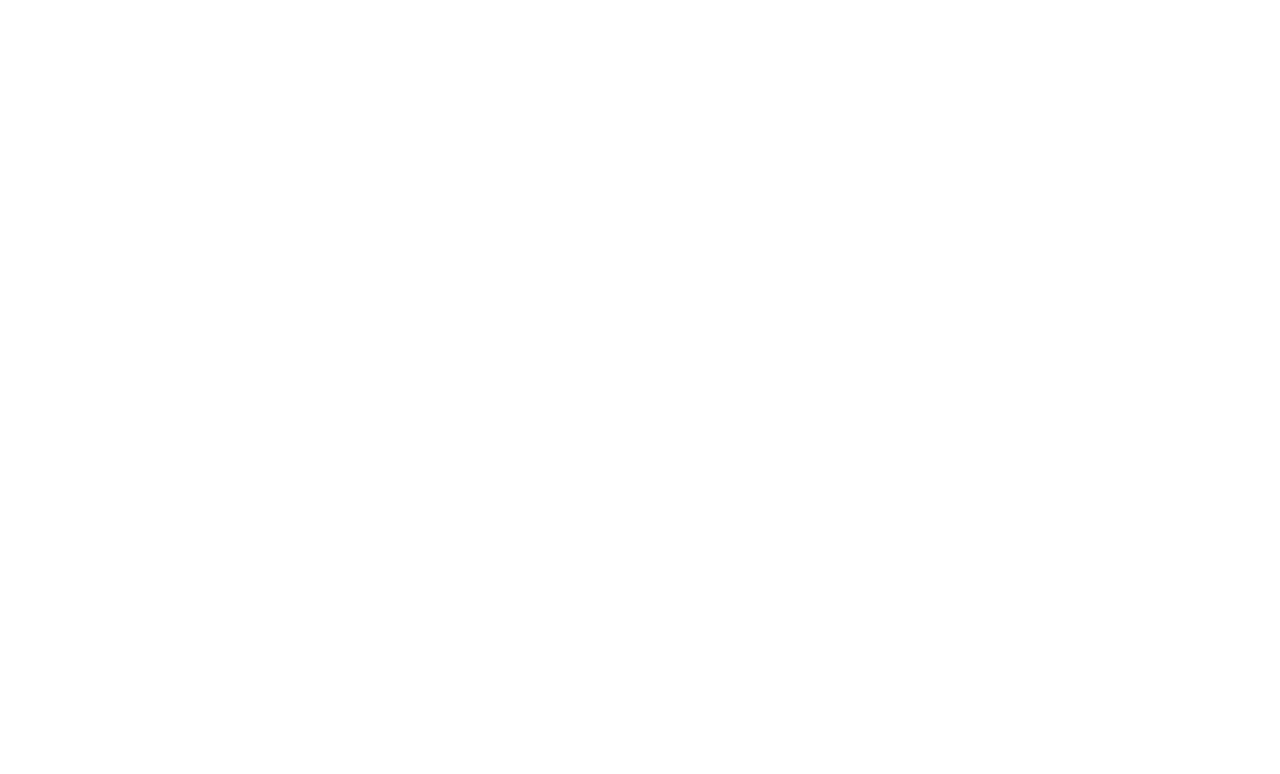
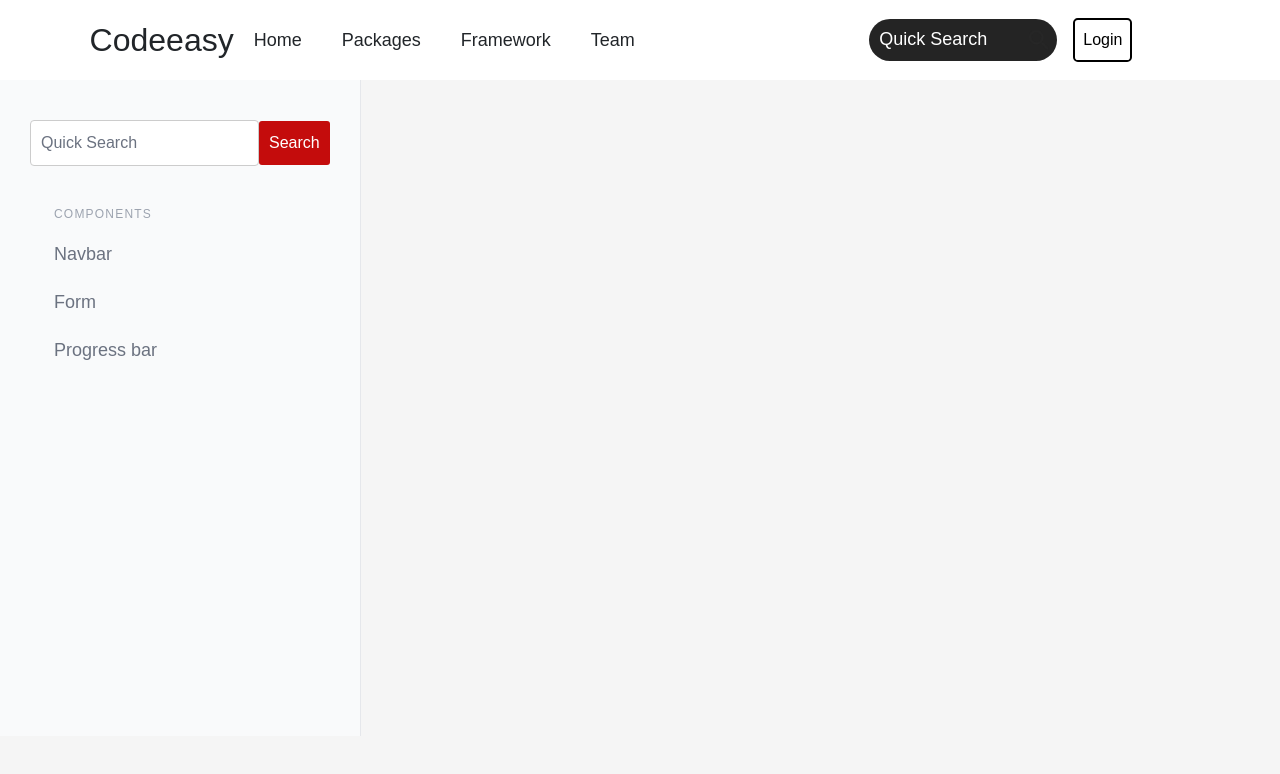
Before and after one commit to Parvsharma04/code-easy, a React (Vite) app in the folder frontend/: page /framework in a window 1280 px wide. Before the commit this address had no page. Shown: the top 774 px of the page. Built offline with nearby package versions, Linux system fonts and the light colour scheme.

Commit message:
navbar updated

```diff
--- a/frontend/src/App.jsx
+++ b/frontend/src/App.jsx
@@ -3,8 +3,8 @@
 import Team from "./Components/Team";
 import { Route, Routes } from "react-router-dom";
 import Login from "./Components/Login";
-import 'bootstrap/dist/css/bootstrap.min.css';
 import Demo from './Components/Demo'
+import Framework from "./Components/Framework";
 
 const App = () => {
   const current_theme = localStorage.getItem("current_theme");
@@ -21,6 +21,7 @@
         <Route path="/team" element={<Team />}/>
         <Route path="/packages" element={<Demo />}/>
         <Route path="/register" element={<Login />}/>
+        <Route path="/framework" element={<Framework />}/>
       </Routes>
     </div>
   );
--- a/frontend/src/Components/Demo.jsx
+++ b/frontend/src/Components/Demo.jsx
@@ -1,8 +1,10 @@
 import React from 'react'
+import Navbar from "./Navbar"
 
 const Demo = () => {
   return (
     <div>
+      <Navbar />
       <section className="text-gray-400 bg-gray-900 body-font">
   <div className="container px-5 py-24 mx-auto">
     <div className="flex flex-wrap -m-4">
--- /dev/null
+++ b/frontend/src/Components/Framework.jsx
@@ -0,0 +1,14 @@
+import React from 'react'
+import Sidebar from './Sidebar'
+import Navbar from './Navbar'
+
+const Framework = () => {
+  return (
+    <div className='framework'>
+        <Navbar />
+      <Sidebar />
+    </div>
+  )
+}
+
+export default Framework
--- a/frontend/src/Components/Navbar.jsx
+++ b/frontend/src/Components/Navbar.jsx
@@ -1,31 +1,107 @@
-import React from 'react'
-import '../styles/Navbar.css'
-import logo_light from '../assets/logo-black.png'
-import logo_dark from '../assets/logo-white.png'
-import search_icon_light from '../assets/search-w.png'
-import search_icon_dark from '../assets/search-b.png'
-import toggle_light from '../assets/night.png'
-import togggle_dark from '../assets/day.png'
-const Navbar = ({theme,settheme}) => {
-  const toggle_mode=()=>{
-     theme=='light'? settheme('dark'):settheme('light');
+import React, { useEffect } from "react";
+import "../styles/Navbar.css";
+import logo_light from "../assets/logo-black.png";
+import logo_dark from "../assets/logo-white.png";
+import search_icon_light from "../assets/search-w.png";
+import search_icon_dark from "../assets/search-b.png";
+import toggle_light from "../assets/night.png";
+import togggle_dark from "../assets/day.png";
+
+
+const Navbar = ({ theme, settheme }) => {
+  const toggle_mode = () => {
+    theme == "light" ? settheme("dark") : settheme("light");
+  };
+
+  const mediumDeviceToggle = () => {
+    let navbar = document.querySelector(".navbar");
+    let right = document.querySelector(".right");
+    let left_ul = document.querySelector(".left ul");
+
+    if(right.style.display === "none"){
+      right.style.display = "flex";
+      right.style.justifyContent = "center";
+      right.style.alignItems = "center";
+    }
+    else{
+      right.style.display = "none"
+    }
+    left_ul.style.display = left_ul.style.display === "none" ? "block" : "none";
   }
+
   return (
-    <div className='navbar'>
-      <img src={theme=='light'?logo_light:logo_dark} alt="" className='logo' />
-      <ul>
-        <li>Home</li>
-        <li>About</li>
-        <li>Contact</li>
-        <li>Sevice</li>
-      </ul>
-      <div className='search-box'>
-        <input type="text" placeholder='search' />
-        <img src={theme=='light'?search_icon_light:search_icon_dark}alt="" />
+    <div className="navbar">
+      <div className="left">
+        <h2 className={theme == "light" ? logo_light : logo_dark}>Codeeasy</h2>
+        <ul>
+          <a href="/">
+            <li>Home</li>
+          </a>
+          <a href="/packages">
+            <li>Packages</li>
+          </a>
+          <a href="/framework">
+            <li>Framework</li>
+          </a>
+          <a href="/team">
+            <li>Team</li>
+          </a>
+        </ul>
       </div>
-      <img  onClick={()=>{toggle_mode()}}src={theme=='light'? toggle_light:togggle_dark} alt="" className='toggle-icon' />
+      <div className="right">
+        <div className="search-box">
+          <input type="text" placeholder="Quick Search" className="pt-2"/>
+          <img
+            src={theme == "light" ? search_icon_light : search_icon_dark}
+            className="mr-2"
+          />
+        </div>
+        <button
+          onClick={() => (window.location.href = "/register")}
+          className={`bg-white text-black p-2 rounded-lg ml-3 ${theme} === "light ? btn-light : null`}
+        >
+          Login
+        </button>
+        <img
+          onClick={() => {
+            toggle_mode();
+          }}
+          src={theme == "light" ? toggle_light : togggle_dark}
+          alt=""
+          className="toggle-icon ml-2"
+        />
+      </div>
+
+      <div className="hamburger w-6">
+        <button id="menubtn" onClick={ () => mediumDeviceToggle()}>
+          <svg
+            viewBox="0 0 24 24"
+            fill="none"
+            xmlns="http://www.w3.org/2000/svg"
+          >
+            <path
+              d="M4 18L20 18"
+              stroke="#000000"
+              strokeWidth="2"
+              strokeLinecap="round"
+            />
+            <path
+              d="M4 12L20 12"
+              stroke="#000000"
+              strokeWidth="2"
+              strokeLinecap="round"
+            />
+            <path
+              d="M4 6L20 6"
+              stroke="#000000"
+              strokeWidth="2"
+              strokeLinecap="round"
+            />
+          </svg>
+        </button>
+      </div>
     </div>
-  )
-}
+  );
+};
 
-export default Navbar
+export default Navbar;
--- /dev/null
+++ b/frontend/src/Components/Sidebar.jsx
@@ -0,0 +1,42 @@
+import React from "react";
+import "../styles/Sidebar.css";
+
+const Sidebar = () => {
+  return (
+    <div>
+      <div className="w-64 bg-gray-50 border-r border-gray-200 sidebar">
+        <div className="mb-10 mt-10 flex justify-center items-center">
+            <input type="text" className="rounded" placeholder="Quick Search" />
+            <button className="btn">Search</button>
+        </div>
+
+        <div className="mb-10 text-lg">
+          <h3 className="mx-6 mb-2 text-xs text-gray-400 uppercase tracking-widest">
+            Components
+          </h3>
+
+          <a
+            href="/framework/navbar"
+            className="flex items-center px-6 py-2.5 text-gray-500 hover:text-orange-600 group"
+          >
+            Navbar
+          </a>
+          <a
+            href="/framework/form"
+            className="flex items-center px-6 py-2.5 text-gray-500 hover:text-orange-600 group"
+          >
+            Form
+          </a>
+          <a
+            href="/framework/progressBar"
+            className="flex items-center px-6 py-2.5 text-gray-500 hover:text-orange-600 group"
+          >
+            Progress bar
+          </a>
+        </div>
+      </div>
+    </div>
+  );
+};
+
+export default Sidebar;
--- a/frontend/src/Components/Team.jsx
+++ b/frontend/src/Components/Team.jsx
@@ -4,11 +4,12 @@
 import GitHubIcon from "@mui/icons-material/GitHub";
 import EmailIcon from "@mui/icons-material/Email";
 import InstagramIcon from "@mui/icons-material/Instagram";
-
+import Navbar from "./Navbar"
 
 const Team = () => {
   return (
-    <div>
+    <>
+      <Navbar />
       <section>
         <div className="row">
           <h1>Our Team</h1>
@@ -107,11 +108,8 @@
             </div>
           </div>
         </div>
-
       </section>
-
-
-    </div>
+    </>
   );
 };
 
--- a/frontend/src/styles/Navbar.css
+++ b/frontend/src/styles/Navbar.css
@@ -8,10 +8,13 @@
     padding: 15px 7%;
     transition: 0.5s;
 }
-.logo
-{
-    width: 160px;
-    cursor: pointer;
+h2{
+    font-size: xx-large;
+}
+.left, .right{
+    display: flex;
+    justify-content: center;
+    align-items: center;
 }
 ul{
     flex: 1;
@@ -28,24 +31,23 @@
 {
     width: 50px;
     cursor: pointer;
-    margin-left: 40px;
 }
 .search-box
 {
     display: flex;
     align-items: center;
     background-color: #242424;
-    padding: 10px 20px;
     border-radius: 50px;
+    justify-content: center;
 }
 .search-box input{
-    padding: 6px;
+    width: 160px;
     background: transparent;
     border: 0;
     outline: 0;
     color: #fff;
     font-size: 18px;
-    max-width: 200px;
+    border-radius: 50px;
 }
 .search-box input::placeholder
 {
@@ -71,3 +73,37 @@
 {
     color: #222;
 }
+.btn-light{
+    border: 2px solid black;
+}
+.hamburger{
+    background-color: white;
+    display: flex;
+    justify-content: center;
+    align-items: center;
+    display: none;
+}
+#menubtn{
+    width: -webkit-fill-available;
+}
+
+@media screen and (max-width: 1040px){
+    .navbar{
+        justify-content: center;
+    }
+}
+@media screen and (max-width: 400px){
+    .right, .left ul{
+        display: none;
+    }
+    .hamburger{
+        display: flex;
+        justify-content: center;
+        align-items: center;
+    }
+    .navbar{
+        justify-content: space-between;
+        width: -webkit-fill-available;
+        align-items: center;
+    }
+}
--- /dev/null
+++ b/frontend/src/styles/Sidebar.css
@@ -0,0 +1,28 @@
+.sidebar{
+    height: 82vh;
+    display: flex;
+    flex-direction: column;
+    width: fit-content;
+    padding: 0 30px;
+}
+.btn{
+    background-color: #c40c0c;
+    color: white;
+    padding: 10px;
+    border-radius: 3px;
+    cursor: pointer;
+    border: none;
+}
+.btn:hover{
+    background-color: #e63535;
+    border-radius: 10px;
+}
+input{
+    width: -webkit-fill-available;
+    font-size: medium;
+    padding: 10px;
+    border: 1px solid #ccc;
+}
+input:hover{
+    background-color: #e9ecef;
+}
```
